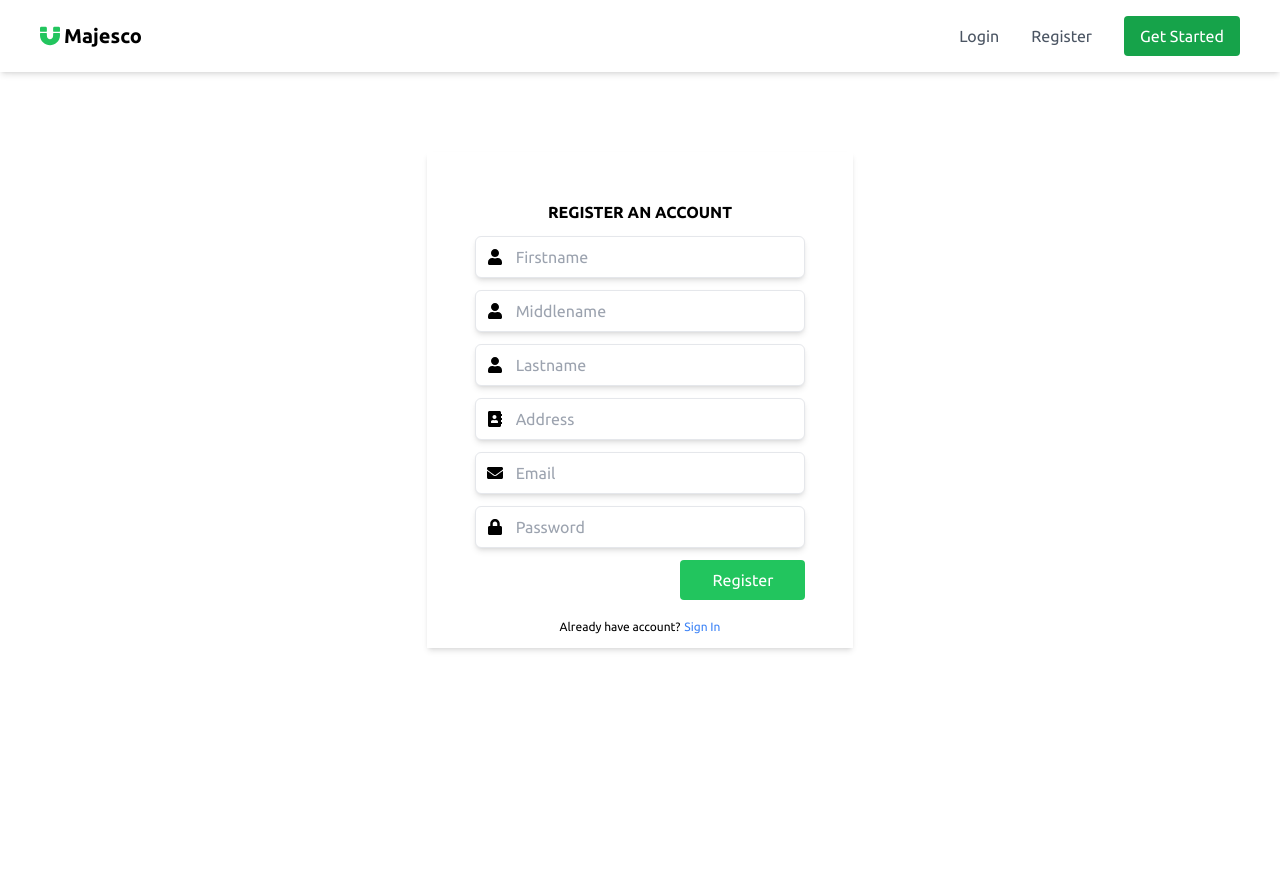
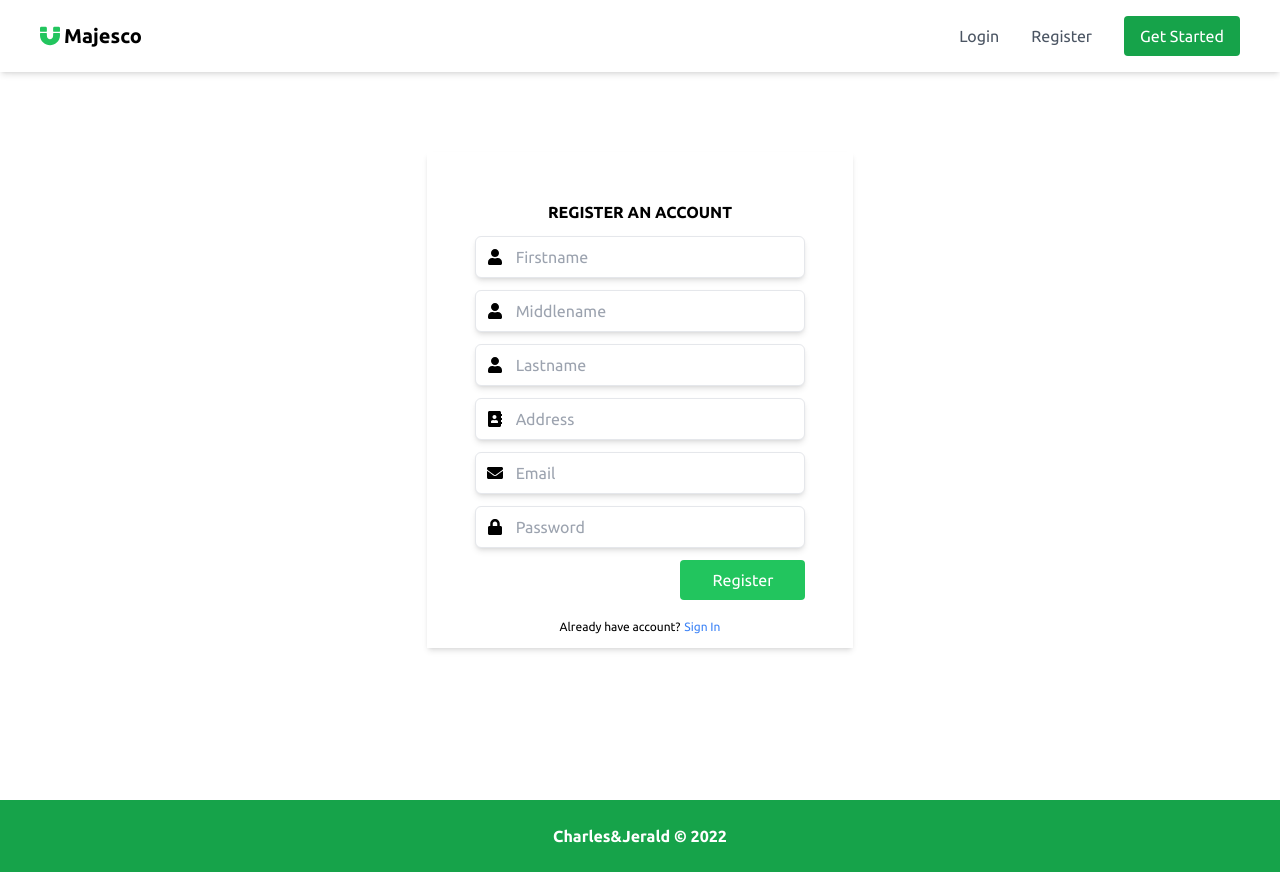
Before and after one commit to Vincexx/insurance-pas, a React (Create React App) app: page /register in a window 1280 px wide. Before the commit the page ends 800 px from the top, so only its background shows below. Built offline with nearby package versions, Linux system fonts and the light colour scheme.

Commit message:
added footer

```diff
--- a/src/App.js
+++ b/src/App.js
@@ -8,6 +8,7 @@ import Account from "./pages/Account";
 import Policy from "./pages/Policy";
 import PrivateRoutes from "./utils/PrivateRoutes";
 import PublicRoutes from "./utils/PublicRoutes";
+import Footer from "./components/Footer";
 
 export const useAuth = () => {
   const token = localStorage.getItem("token");
@@ -35,6 +36,7 @@ function App() {
           </Routes>
         </div>
       </BrowserRouter>
+      <Footer />
     </>
   );
 }
--- /dev/null
+++ b/src/components/Footer.jsx
@@ -0,0 +1,11 @@
+import React from "react";
+
+const Footer = () => {
+  return (
+    <div className="text-center py-6 bg-green-600">
+      <p className="text-white font-bold">Charles&Jerald &copy; 2022</p>
+    </div>
+  );
+};
+
+export default Footer;
```
